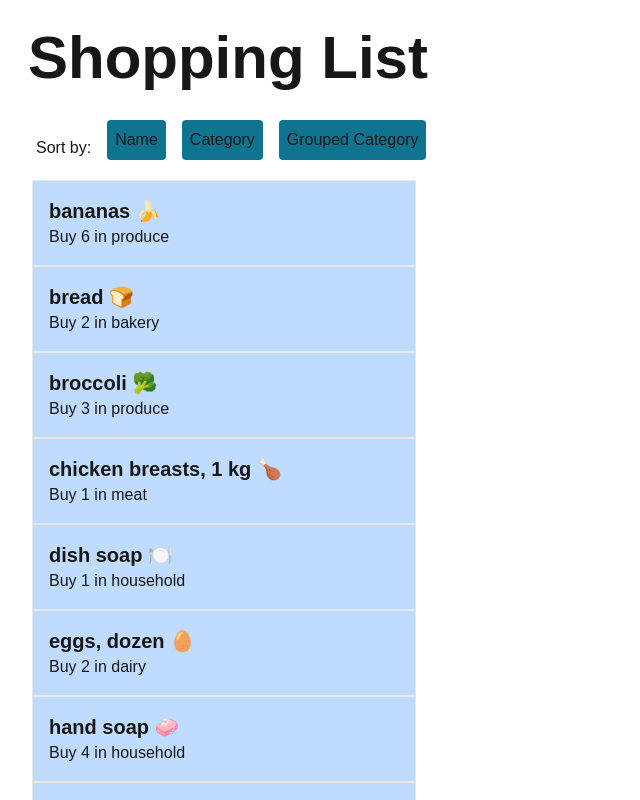
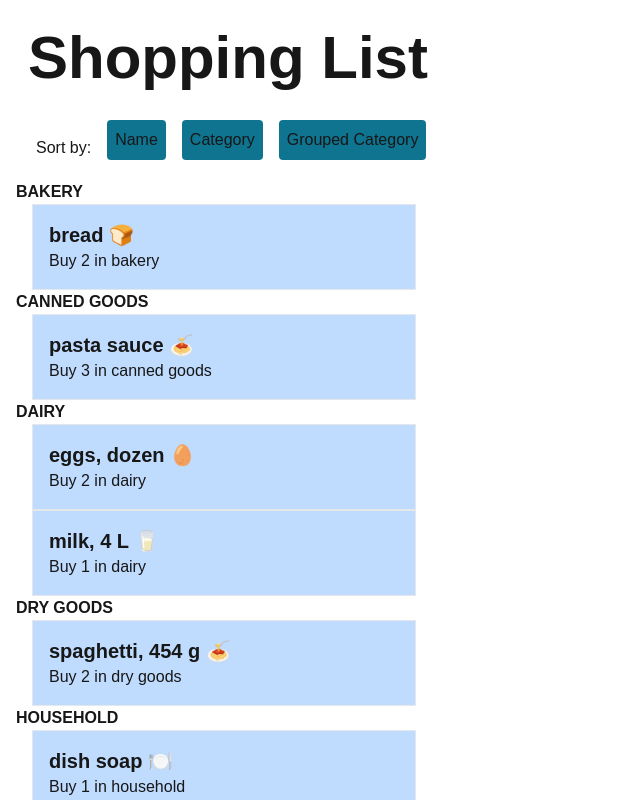
Before and after one commit to HuongNguyen0828/cprg306-assignments, a Next.js app: page /week-6 in a window 1280 px wide. Both pictures are taken after a click on the button "Grouped Category". Shown: the top 800 px of the page, without its empty margins (0-640 px from the left). Built offline with nearby package versions, Linux system fonts and the light colour scheme.

Commit message:
finish the challenge, sorted by grouped category

```diff
--- a/app/week-6/item-list.js
+++ b/app/week-6/item-list.js
@@ -1,22 +1,12 @@
 "use client";
-import {useState} from "react";
+import { useState } from "react";
 
 import Item from "./item.js";
 import itemJson from "./items.json"; // ItemsJson is list of object
 
-
-
 export default function ItemList() {
   // Array of Object item, SORTING items
-    const items = itemJson;
-
-    // Object of groupedCategory
-    // Sort by grouped category:
-    //{
-      // bakery: [item1, item2]],
-      // canned good : [item1, item2}
-    let sortedItems = {};
-
+  let items = itemJson;
 
   // Setting state for sorting by
   const [sortBy, setSortBy] = useState("name");
@@ -28,44 +18,89 @@ export default function ItemList() {
   if (sortBy == "category") {
     items.sort((a, b) => a.category.localeCompare(b.category));
   }
-      if (sortBy == "grouped category") {
-
-
-        sortedItems = items.reduce((acc, item) => {
+  const categoryItems = items.reduce((acc, item) => {
     const category = item.category;
     if (!acc[category]) {
       acc[category] = []; // create empty list
     }
     acc[category].push(item); // Then, push that item in
     return acc;
-
   }, {});
 
-        console.log(sortedItems)
-      }
+  //Sort categoryItems. Parsed the object into array of key and value (lists of items), sorted by key.
+  // Apply sort and map for that parsed list afterward
+  // Object of groupedCategory
+  // Sort by grouped category:
+  //{
+  // bakery: [item1, item2]],
+  // canned good : [item1, item2
+  //}
+  const parsedObject = Object.entries(categoryItems).sort((a, b) =>
+    a[0].localeCompare(b[0])
+  ); // sort by key
 
-
+  // if (sortBy == "grouped category") {
+  //   // items = sortedByKey;
+  // }
   return (
     <>
       <div className="flex gap-4 m-5">
         <p className="mt-auto">Sort by: </p>
-            <button type="button"
+        <button
+          type="button"
           className="bg-cyan-700 rounded p-2"
-              onClick={() => setSortBy("name")}>Name
+          onClick={() => setSortBy("name")}
+        >
+          Name
         </button>
-            <button onClick={() => setSortBy("category")} type="button" className="bg-cyan-700 rounded p-2">Category</button>
-            <button onClick={() => setSortBy("grouped category")} type="button" className="bg-cyan-700 rounded p-2">Grouped Category</button>
-
+        <button
+          onClick={() => setSortBy("category")}
+          type="button"
+          className="bg-cyan-700 rounded p-2"
+        >
+          Category
+        </button>
+        <button
+          onClick={() => setSortBy("grouped category")}
+          type="button"
+          className="bg-cyan-700 rounded p-2"
+        >
+          Grouped Category
+        </button>
       </div>
 
-
-          {items.map((item) => (
+      {sortBy === "grouped category" ? (
+        <ul className="mb-4">
+          {parsedObject.map(([grouped, array], index) => (
+            <li key={index} className="">
+              <span className="font-bold"> {grouped.toUpperCase()} </span>
+              {array.map((item) => (
                 <section key={item.id}>
-                <div  className="w-96 p-4 ml-4 bg-blue-200 border">
-                <Item name={item.name} quantity={item.quantity} category={item.category}></Item>
+                  <div className="w-96 p-4 ml-4 bg-blue-200 border">
+                    <Item
+                      name={item.name}
+                      quantity={item.quantity}
+                      category={item.category}
+                    ></Item>
                   </div>
                 </section>
               ))}
+            </li>
+          ))}
+        </ul>
+      ) : (
+        items.map((item) => (
+          <section key={item.id}>
+            <div className="w-96 p-4 ml-4 bg-blue-200 border">
+              <Item
+                name={item.name}
+                quantity={item.quantity}
+                category={item.category}
+              ></Item>
+            </div>
+          </section>
+        ))
+      )}
     </>
   );
 }
```
Lines whose indentation alone changed are shown as unchanged.
